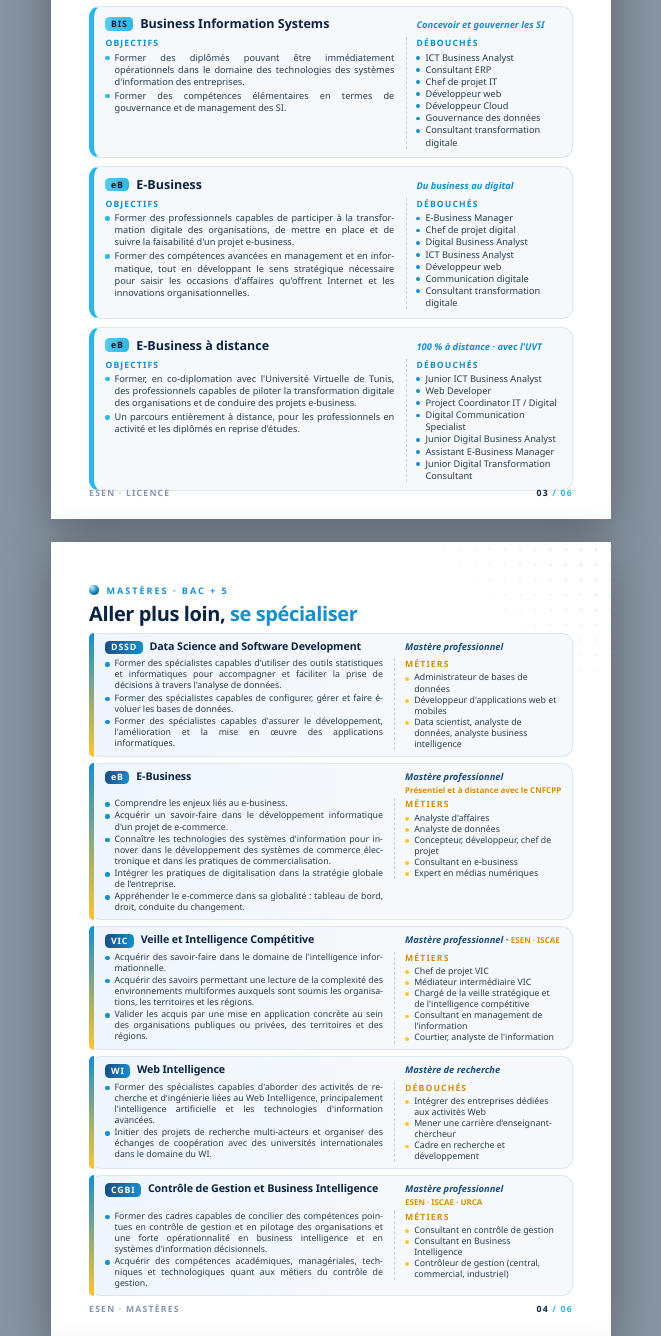
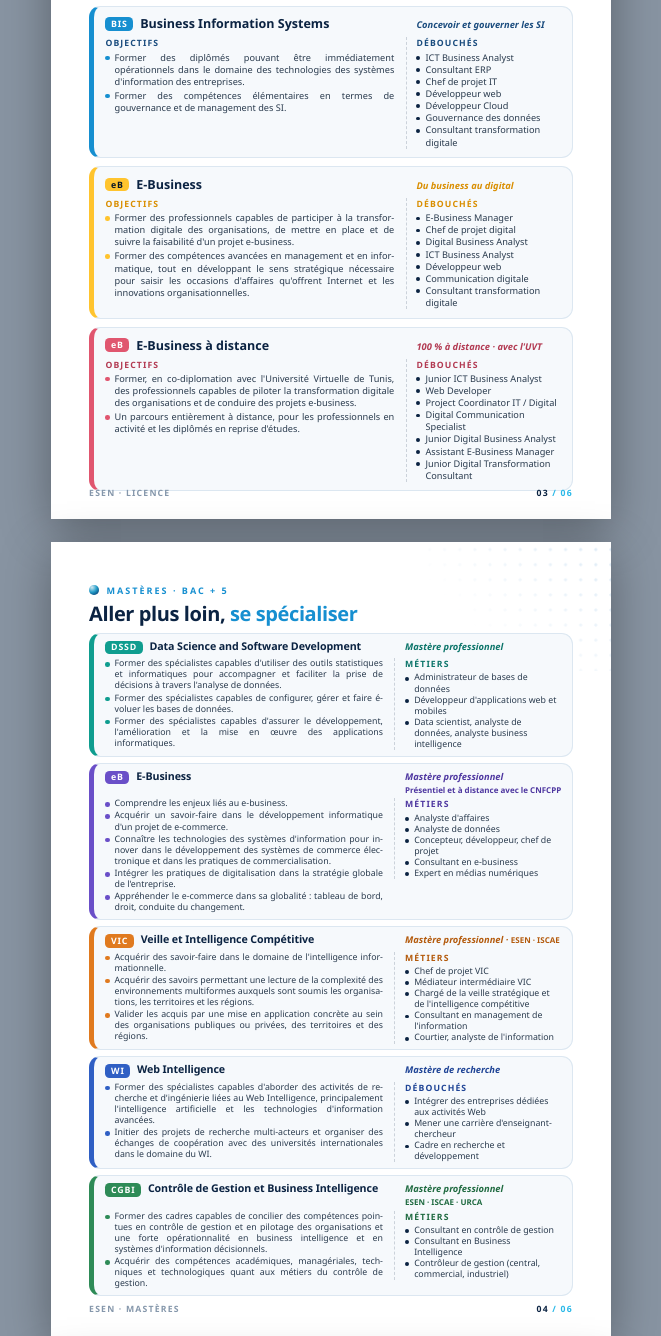
Before and after one commit to BTR5160/esen-depliant, a plain HTML site: page index.html in a window 1280 px wide. Shown: the part 1907-3243 px from the top of the page, without its empty margins (309-970 px from the left). Drawn offline with Linux system fonts and the light colour scheme.

Commit message:
Pages 3-4 : retour à la version 469e290 + une couleur par mastère (teal, violet, orange, indigo, vert)
Co-Authored-By: Claude Opus 5.5 <noreply@anthropic.com>

```diff
--- a/index.html
+++ b/index.html
@@ -270,18 +270,11 @@ body{ font-family:var(--sans); color:var(--ink); font-feature-settings:"kern" 1,
 .lr .jobs{ border-left:.3mm dashed rgba(11,35,66,.18); padding-left:2.6mm }
 .lr .jobs li::before{ background:var(--navy-900); width:1mm; height:1mm; top:1.15mm }
 
-
-.lr{ --c:var(--cyan); --c2:var(--blue); --t:var(--navy-950) }
-.lr .tag{ background:linear-gradient(100deg,#5CCBF0,var(--cyan)) }
-.lr .jobs li::before{ background:var(--blue) }
 /* mastères : même système de carte que les licences, en version navy + or */
-.lr.ma{ --c:var(--blue); --c2:var(--navy-700); --t:#fff; background:linear-gradient(100deg,#EEF6FD,#F6F9FC 60%); border-left-color:transparent; border-image:none; position:relative }
-.lr.ma::before{ content:""; position:absolute; left:-1.4mm; top:-.3mm; bottom:-.3mm; width:1.4mm; border-radius:3mm 0 0 3mm; background:linear-gradient(180deg,var(--blue),var(--gold)) }
-.lr.ma .tag{ background:linear-gradient(100deg,var(--navy-700),var(--blue)) }
-.lr.ma li::before{ background:var(--blue) }
-.lr.ma .jobs .k2{ color:var(--gold-deep) }
-.lr.ma .jobs li::before{ background:var(--gold) }
-.lr-h .tl small{ display:block; font-style:normal; font-weight:800; font-size:6pt; color:var(--gold-deep); margin-top:.2mm }
+.lr.ma li::before{ background:var(--c) }
+.lr.ma .jobs .k2{ color:var(--c2) }
+.lr.ma .jobs li::before{ background:var(--navy-900) }
+.lr-h .tl small{ display:block; font-style:normal; font-weight:800; font-size:6pt; color:var(--c2); margin-top:.2mm }
 .lr.ma{ padding:1.6mm 3mm 1.5mm }
 .mrows{ gap:1.6mm }
 .lr.ma .lr-h{ grid-template-columns:auto 1fr 44mm; margin-bottom:1mm; align-items:start }
@@ -362,22 +355,22 @@ body{ font-family:var(--sans); color:var(--ink); font-feature-settings:"kern" 1,
       <h1 style="font-size:15pt">Licence en <em>Business Computing</em></h1></div>
     <div class="lsub"><span class="n1">1</span><span>Tronc commun en 1<sup>ère</sup> année</span><span class="arr">→</span><span class="n2">4</span><span>parcours au choix en 2<sup>ème</sup> et 3<sup>ème</sup> années</span></div>
     <div class="lrows">
-      <div class="lr">
+      <div class="lr" style="--c:var(--cyan);--c2:var(--blue);--bg:var(--cyan-soft);--t:var(--navy-950)">
         <div class="lr-h"><span class="tag">BI</span><h3>Business Intelligence</h3><span class="tl">De la donnée à la décision</span></div>
         <div class="lr-b"><div><span class="k2">Objectifs</span><ul><li>Former des diplômés capables de concevoir, configurer et dé&shy;ployer des systèmes d'aide à la décision et des systèmes d'ex&shy;trac&shy;tion et de gestion de connaissances.</li><li>Former des compétences ayant pour vocation d'apporter aux dé&shy;ci&shy;deurs une aide à la décision pour avoir une vue d'ensemble de l'activité de l'entreprise.</li></ul></div>
           <div class="jobs"><span class="k2">Débouchés</span><ul><li>Concepteur</li><li>Développeur</li><li>Intégrateur</li><li>Data Scientist</li><li>Analyste de données</li><li>Business Intelligence Analyst</li><li>Gestionnaire de comptes clients</li></ul></div></div>
       </div>
-      <div class="lr">
+      <div class="lr" style="--c:var(--blue);--c2:var(--navy-700);--bg:var(--surface-2);--t:#fff">
         <div class="lr-h"><span class="tag">BIS</span><h3>Business Information Systems</h3><span class="tl">Concevoir et gouverner les SI</span></div>
         <div class="lr-b"><div><span class="k2">Objectifs</span><ul><li>Former des diplômés pouvant être immédiatement opérationnels dans le domaine des technologies des systèmes d'information des entreprises.</li><li>Former des compétences élémentaires en termes de gouvernance et de management des SI.</li></ul></div>
           <div class="jobs"><span class="k2">Débouchés</span><ul><li>ICT Business Analyst</li><li>Consultant ERP</li><li>Chef de projet IT</li><li>Développeur web</li><li>Développeur Cloud</li><li>Gouvernance des données</li><li>Consultant transformation digitale</li></ul></div></div>
       </div>
-      <div class="lr">
+      <div class="lr" style="--c:var(--gold);--c2:var(--gold-deep);--bg:var(--gold-soft);--t:var(--navy-950)">
         <div class="lr-h"><span class="tag">eB</span><h3>E-Business</h3><span class="tl">Du business au digital</span></div>
         <div class="lr-b"><div><span class="k2">Objectifs</span><ul><li>Former des professionnels capables de participer à la trans&shy;for&shy;ma&shy;tion digitale des organisations, de mettre en place et de suivre la faisabilité d'un projet e-business.</li><li>Former des compétences avancées en management et en in&shy;for&shy;ma&shy;tique, tout en développant le sens stratégique nécessaire pour saisir les occasions d'affaires qu'offrent Internet et les innovations organisationnelles.</li></ul></div>
           <div class="jobs"><span class="k2">Débouchés</span><ul><li>E-Business Manager</li><li>Chef de projet digital</li><li>Digital Business Analyst</li><li>ICT Business Analyst</li><li>Développeur web</li><li>Communication digitale</li><li>Consultant transformation digitale</li></ul></div></div>
       </div>
-      <div class="lr">
+      <div class="lr" style="--c:var(--rose);--c2:#B23A52;--bg:var(--rose-soft);--t:#fff">
         <div class="lr-h"><span class="tag">eB</span><h3>E-Business à distance</h3><span class="tl">100 % à distance · avec l'UVT</span></div>
         <div class="lr-b"><div><span class="k2">Objectifs</span><ul><li>Former, en co-diplomation avec l'Université Virtuelle de Tunis, des professionnels capables de piloter la transformation digitale des organisations et de conduire des projets e-business.</li><li>Un parcours entièrement à distance, pour les professionnels en ac&shy;ti&shy;vi&shy;té et les diplômés en reprise d'études.</li></ul></div>
           <div class="jobs"><span class="k2">Débouchés</span><ul><li>Junior ICT Business Analyst</li><li>Web Developer</li><li>Project Coordinator IT / Digital</li><li>Digital Communication Specialist</li><li>Junior Digital Business Analyst</li><li>Assistant E-Business Manager</li><li>Junior Digital Transformation Consultant</li></ul></div></div>
@@ -394,7 +387,7 @@ body{ font-family:var(--sans); color:var(--ink); font-feature-settings:"kern" 1,
     <div class="sh" style="margin-bottom:2.4mm"><div class="kick"><i class="orb"></i>Mastères · Bac + 5</div>
       <h1 style="font-size:15pt">Aller plus loin, <em>se spécialiser</em></h1></div>
     <div class="lrows mrows">
-      <div class="lr ma">
+      <div class="lr ma" style="--c:#0F9D8F;--c2:#0B7469;--t:#fff">
         <div class="lr-h"><span class="tag">DSSD</span><h3>Data Science and Software Development</h3><span class="tl">Mastère professionnel</span></div>
         <div class="lr-b"><div><ul>
             <li>Former des spécialistes capables d'utiliser des outils statistiques et informatiques pour accompagner et faciliter la prise de décisions à travers l'analyse de données.</li>
@@ -402,7 +395,7 @@ body{ font-family:var(--sans); color:var(--ink); font-feature-settings:"kern" 1,
             <li>Former des spécialistes capables d'assurer le développement, l'amé&shy;lio&shy;ra&shy;tion et la mise en œuvre des applications informatiques.</li></ul></div>
           <div class="jobs"><span class="k2">Métiers</span><ul><li>Administrateur de bases de données</li><li>Développeur d'applications web et mobiles</li><li>Data scientist, analyste de données, analyste business intelligence</li></ul></div></div>
       </div>
-      <div class="lr ma">
+      <div class="lr ma" style="--c:#6A4FC8;--c2:#4E37A0;--t:#fff">
         <div class="lr-h"><span class="tag">eB</span><h3>E-Business</h3><span class="tl">Mastère professionnel<small>Présentiel et à distance avec le CNFCPP</small></span></div>
         <div class="lr-b"><div><ul>
             <li>Comprendre les enjeux liés au e-business.</li>
@@ -412,7 +405,7 @@ body{ font-family:var(--sans); color:var(--ink); font-feature-settings:"kern" 1,
             <li>Appréhender le e-commerce dans sa globalité : tableau de bord, droit, conduite du changement.</li></ul></div>
           <div class="jobs"><span class="k2">Métiers</span><ul><li>Analyste d'affaires</li><li>Analyste de données</li><li>Concepteur, développeur, chef de projet</li><li>Consultant en e-business</li><li>Expert en médias numériques</li></ul></div></div>
       </div>
-      <div class="lr ma">
+      <div class="lr ma" style="--c:#E07A1F;--c2:#B35A0C;--t:#fff">
         <div class="lr-h"><span class="tag">VIC</span><h3>Veille et Intelligence Compétitive</h3><span class="tl">Mastère professionnel · <small style="display:inline">ESEN · ISCAE</small></span></div>
         <div class="lr-b"><div><ul>
             <li>Acquérir des savoir-faire dans le domaine de l'intelligence in&shy;for&shy;ma&shy;tion&shy;nelle.</li>
@@ -420,14 +413,14 @@ body{ font-family:var(--sans); color:var(--ink); font-feature-settings:"kern" 1,
             <li>Valider les acquis par une mise en application concrète au sein des organisations publiques ou privées, des territoires et des régions.</li></ul></div>
           <div class="jobs"><span class="k2">Métiers</span><ul><li>Chef de projet VIC</li><li>Médiateur intermédiaire VIC</li><li>Chargé de la veille stratégique et de l'intelligence compétitive</li><li>Consultant en management de l'information</li><li>Courtier, analyste de l'information</li></ul></div></div>
       </div>
-      <div class="lr ma">
+      <div class="lr ma" style="--c:#2F5FC4;--c2:#1F4496;--t:#fff">
         <div class="lr-h"><span class="tag">WI</span><h3>Web Intelligence</h3><span class="tl">Mastère de recherche</span></div>
         <div class="lr-b"><div><ul>
             <li>Former des spécialistes capables d'aborder des activités de re&shy;cherche et d'ingénierie liées au Web Intelligence, principalement l'intelligence artificielle et les technologies d'information avancées.</li>
             <li>Initier des projets de recherche multi-acteurs et organiser des échan&shy;ges de coopération avec des universités internationales dans le domaine du WI.</li></ul></div>
           <div class="jobs"><span class="k2">Débouchés</span><ul><li>Intégrer des entreprises dédiées aux activités Web</li><li>Mener une carrière d'enseignant-chercheur</li><li>Cadre en recherche et développement</li></ul></div></div>
       </div>
-      <div class="lr ma">
+      <div class="lr ma" style="--c:#2E8B57;--c2:#1F6A40;--t:#fff">
         <div class="lr-h"><span class="tag">CGBI</span><h3>Contrôle de Gestion et Business Intelligence</h3><span class="tl">Mastère professionnel<small>ESEN · ISCAE · URCA</small></span></div>
         <div class="lr-b"><div><ul>
             <li>Former des cadres capables de concilier des compétences poin&shy;tues en contrôle de gestion et en pilotage des organisations et une forte opérationnalité en business intelligence et en systèmes d'in&shy;for&shy;ma&shy;tion décisionnels.</li>
```
Also changed, not shown: 1 other file.
